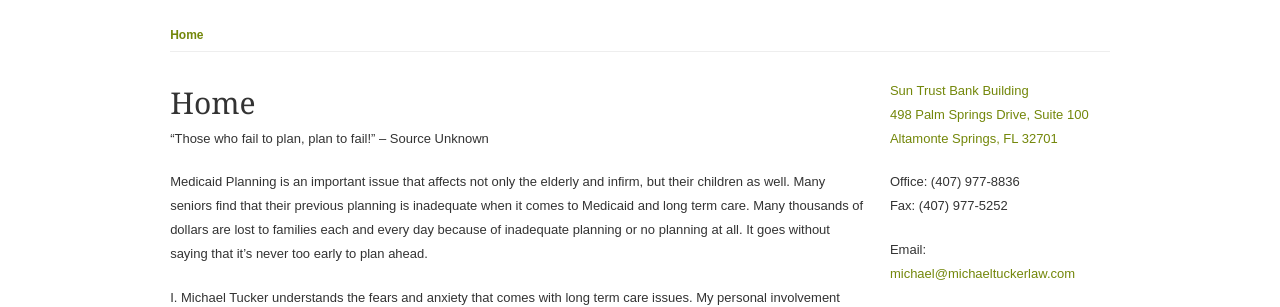
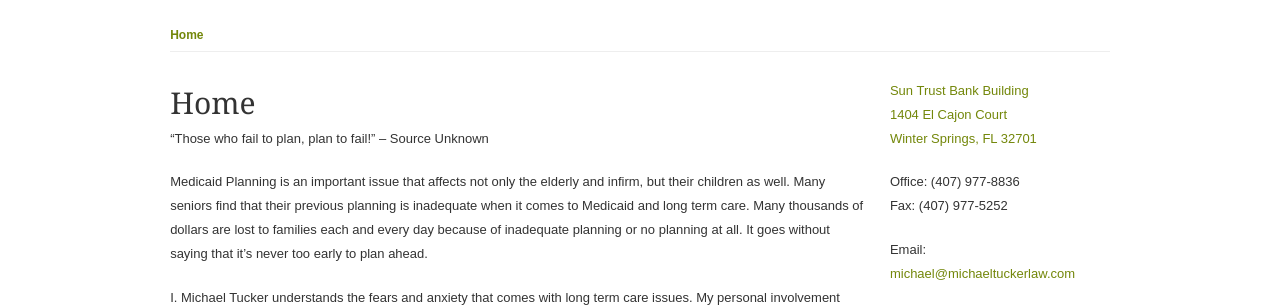
Before and after one commit to matthewtckr/michaeltuckerlaw, a Jekyll site: the page built from index.html, in a window 1280 px wide. Shown: the part 370-677 px from the top of the page. Built offline with Jekyll 4.4.1, drawn with Linux system fonts in a browser that asks for light colours; nearby versions of some CDN libraries; Markdown is read by kramdown in place of the engine named in the settings.

Commit message:
Update address

```diff
--- a/_layouts/default.html
+++ b/_layouts/default.html
@@ -78,9 +78,9 @@
         <aside id="sidebar" class="widget-area" role="complementary">
           <section id="text-3" class="widget widget_text">
             <div class="textwidget">
-              <p><a href="http://maps.google.com/maps/place?q=Law+Office+of+I+Michael+Tucker&amp;hnear=Altamonte+Springs,+FL&amp;cid=13265488692239424252" target="_blank">Sun Trust Bank Building<br/>
-                498 Palm Springs Drive, Suite 100<br/>
-                Altamonte Springs, FL 32701</a>
+              <p><a href="https://maps.google.com/maps/place?q=Law+Office+of+I+Michael+Tucker&amp;hnear=Altamonte+Springs,+FL&amp;cid=13265488692239424252" target="_blank">Sun Trust Bank Building<br/>
+                1404 El Cajon Court<br/>
+                Winter Springs, FL 32701</a>
               </p>
               <p>Office: (407) 977-8836<br/>
                 Fax: (407) 977-5252
```
